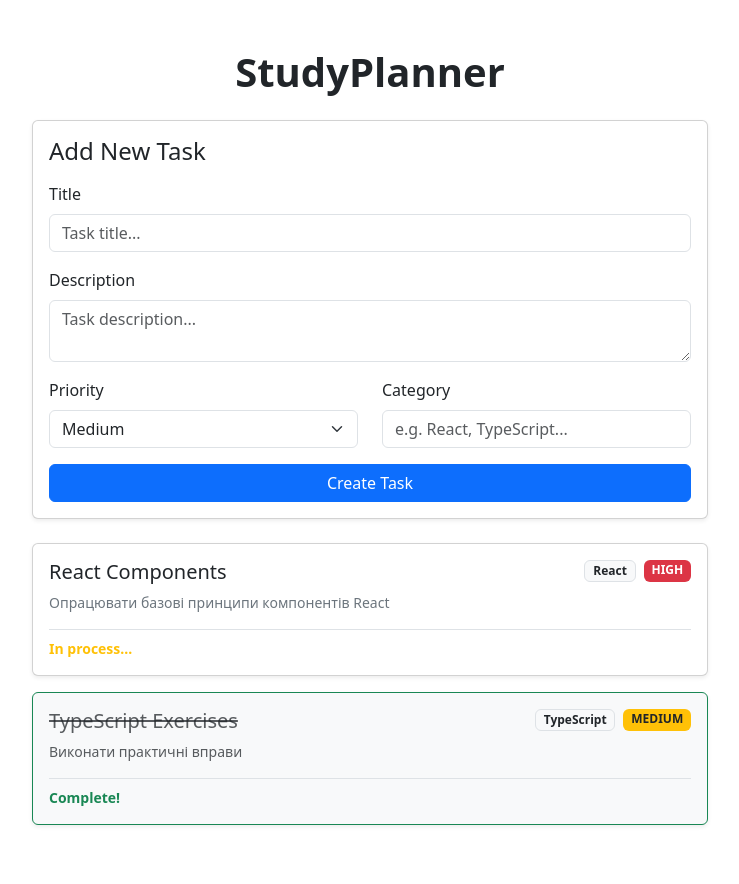
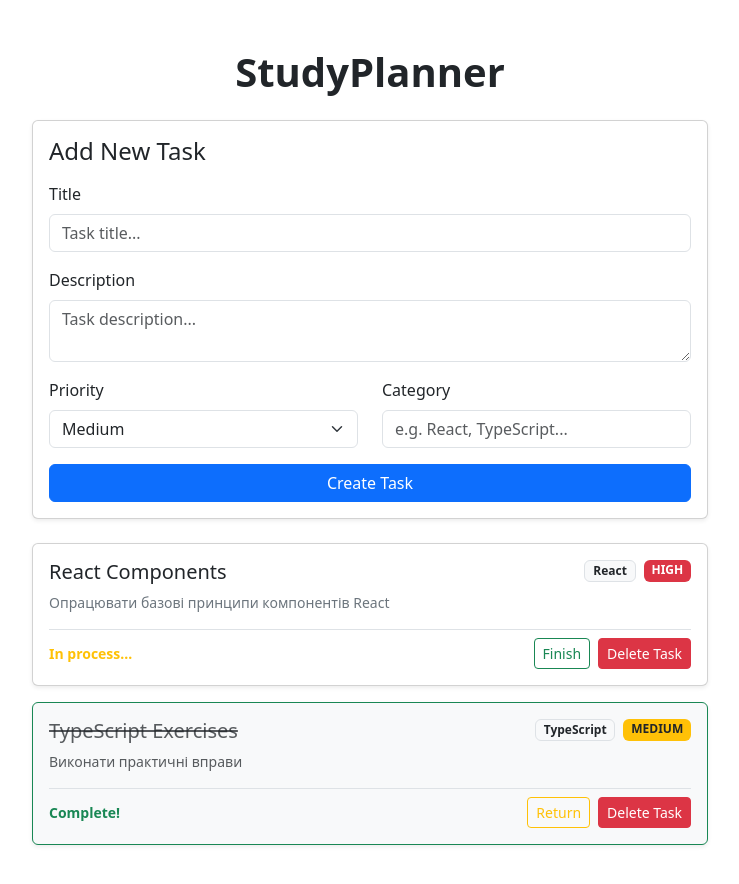
Before and after one commit to denys-samoilov/study-planner-app, a React (Vite) app: page / in a window 1280 px wide. Shown: the top 884 px of the page, without its empty margins (270-1009 px from the left). Built offline with nearby package versions, Linux system fonts and the light colour scheme.

Commit message:
feat: add toggle and deletion functions for Tasks

```diff
--- a/index.html
+++ b/index.html
@@ -4,7 +4,7 @@
     <meta charset="UTF-8" />
     <link rel="icon" type="image/svg+xml" href="/favicon.svg" />
     <meta name="viewport" content="width=device-width, initial-scale=1.0" />
-    <title>study-planner-app</title>
+    <title>Study Planner</title>
   </head>
   <body>
     <div id="root"></div>
--- a/src/App.tsx
+++ b/src/App.tsx
@@ -1,25 +1,56 @@
 import { useState } from 'react';
+import { Header } from './components/Header';
 import { Task } from './types/task';
 import { TaskList } from './components/TaskList';
 import { TaskForm } from './components/TaskForm';
 import { initialTasks } from './data/initialTasks';
+import { TaskFilters } from './components/TaskFilters';
 
 export function App() {
   const [tasks, setTasks] = useState<Task[]>(initialTasks);
 
   function handleAddTask(newTask: Task): void {
     setTasks((prevTasks) => [newTask, ...prevTasks]);
-  };
+  }
+
+  function handleToggleTask(id: number | string): void {
+  setTasks((prevTasks) =>
+    prevTasks.map((task) => {
+      if (task.id === id) {
+        return new Task(
+          task.id,
+          task.title,
+          task.description,
+          !task.completed,
+          task.priority,
+          task.category
+        );
+      }
+      else {
+        return task;
+      }
+    })
+  );
+}
+
+  function handleDeleteTask(id: number | string): void {
+    setTasks((prevTasks) => prevTasks.filter((task) => task.id !== id));
+  }
+
+
 
   return (
     <div className="container py-5" style={{ maxWidth: '700px' }}>
-      <header className="text-center mb-4">
-        <h1 className="fw-bold">StudyPlanner</h1>
-      </header>
+      <Header />
 
       <TaskForm onAddTask={handleAddTask} />
+      <TaskFilters tasks={tasks} />
 
-      <TaskList tasks={tasks} />
+      <TaskList
+        tasks={tasks}
+        onToggle={handleToggleTask}
+        onDelete={handleDeleteTask}
+      />
     </div>
   );
 }
--- a/src/components/Header.tsx
+++ b/src/components/Header.tsx
@@ -0,0 +1,7 @@
+export function Header() {
+    return(
+        <header className="text-center mb-4">
+            <h1 className="fw-bold">StudyPlanner</h1>
+        </header>
+    )
+}
--- a/src/components/TaskFilters.tsx
+++ b/src/components/TaskFilters.tsx
@@ -0,0 +1,18 @@
+import type { Task } from "../types/task";
+
+class TaskFiltersProps{
+    tasks: Task[];
+
+    constructor(tasks: Task[]){
+        this.tasks = tasks;
+    }
+}
+
+export function TaskFilters({ tasks }: TaskFiltersProps) {
+    const handleSubmit = (e: React.FormEvent<HTMLFormElement>) => {
+        e.preventDefault();
+
+    }
+
+    return(<h2></h2>)
+}
--- a/src/components/TaskItem.tsx
+++ b/src/components/TaskItem.tsx
@@ -1,15 +1,14 @@
 import { Task } from '../types/task';
 
-class TaskItemProps {
+interface TaskItemProps {
   task: Task;
-  constructor(task: Task)
-  {
-    this.task = task;
-  }
+  onToggle: (id: number | string) => void;
+  onDelete: (id: number | string) => void;
+
 }
 
-export function TaskItem({ task }: TaskItemProps) {
-  const getPriorityBadgeClass = (priority: string) => {
+export function TaskItem({ task, onToggle, onDelete}: TaskItemProps) {
+  const getPriorityBadgeClass = (priority: string): string => {
     switch (priority) {
       case 'high': return 'bg-danger';
       case 'medium': return 'bg-warning text-dark';
@@ -43,6 +42,19 @@ export function TaskItem({ task }: TaskItemProps) {
           </small>
 
           <div className="d-flex gap-2">
+            <button
+              onClick={() => onToggle(task.id)}
+              className={`btn btn-sm ${task.completed ? 'btn-outline-warning' : 'btn-outline-success'}`}
+            >
+              {task.completed ? 'Return' : 'Finish'}
+            </button>
+
+            <button
+              onClick={() => onDelete(task.id)}
+              className={`btn btn-sm btn-danger`}
+            >
+              Delete Task
+            </button>
           </div>
         </div>
       </div>
--- a/src/components/TaskList.tsx
+++ b/src/components/TaskList.tsx
@@ -1,15 +1,13 @@
 import { Task } from '../types/task';
 import { TaskItem } from './TaskItem';
 
-class TaskListProps {
+interface TaskListProps {
   tasks: Task[];
-
-  constructor(tasks: Task[]){
-    this.tasks = tasks;
-  }
+  onToggle: (id: number | string) => void;
+  onDelete: (id: number | string) => void;
 }
 
-export function TaskList({ tasks }: TaskListProps) {
+export function TaskList({ tasks, onToggle, onDelete}: TaskListProps) {
   if (tasks.length === 0) {
     return (
       <div className="alert alert-secondary text-center" role="alert">
@@ -24,6 +22,8 @@ export function TaskList({ tasks }: TaskListProps) {
         <TaskItem
           key={task.id}
           task={task}
+          onToggle={onToggle}
+          onDelete={onDelete}
         />
       ))}
     </div>
```
